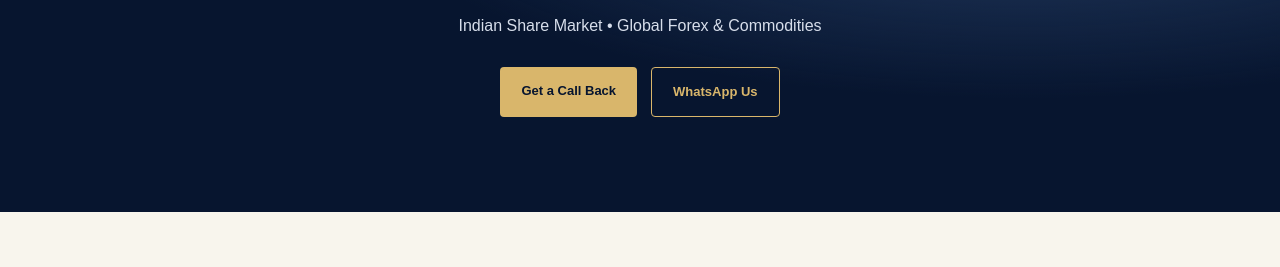
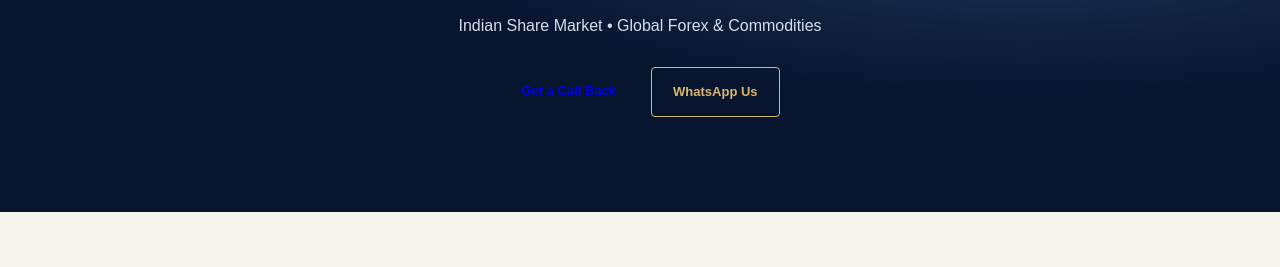
Before and after one commit to annujaangra/ojs-trading-institute, a plain HTML site: page index.html in a window 1280 px wide. Shown: the part 388-655 px from the top of the page. Drawn offline with Linux system fonts and the light colour scheme.

Commit message:
Update index.html

```diff
--- a/index.html
+++ b/index.html
@@ -494,7 +494,7 @@
     <p>Indian Share Market &bull; Global Forex &amp; Commodities</p>
 
     <div class="hero-buttons">
-      <a class="btn btn-gold" href="#callback">Get a Call Back</a>
+      <a href="https://docs.google.com/forms/d/e/1FAIpQLSfMXuCzkq0_6W1XPCRAT6bOW-wQ79lFtkE0-VS0uBzsC1EOQA/viewform?usp=header" class="btn primary">Get a Call Back</a>
       <a class="btn btn-outline" href="#contact">WhatsApp Us</a>
     </div>
   </div>
```
